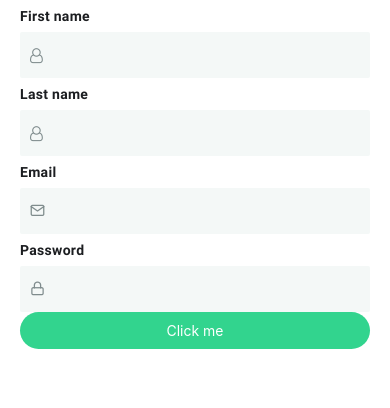
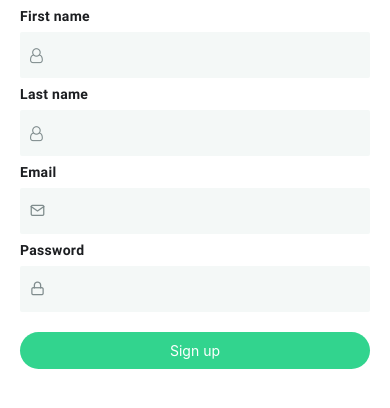
Before and after one commit to LawrenceOL/learning-moochat, a React Native app in the folder moochat/: screen / in a window 390 px wide. Shown: the top 408 px of the page. Built offline with nearby package versions, Linux system fonts and the light colour scheme.

Commit message:
submitbutton style and name

```diff
--- a/moochat/components/SubmitButton.js
+++ b/moochat/components/SubmitButton.js
@@ -9,10 +9,15 @@ const SubmitButton = (props) => {
 
   return (
     <TouchableOpacity
-      style={{ ...styles.button, ...{ backgroundColor: bgColor } }}
+      onPress={props.disabled ? () => {} : props.onPress}
+      style={{
+        ...styles.button,
+        ...props.style,
+        ...{ backgroundColor: bgColor },
+      }}
     >
       <Text style={{ color: props.disabled ? colors.grey : "white" }}>
-        Click me
+        {props.title}
       </Text>
     </TouchableOpacity>
   );
--- a/moochat/screens/AuthScreen.js
+++ b/moochat/screens/AuthScreen.js
@@ -16,7 +16,11 @@ const AuthScreen = (props) => {
         <Input label="Email" icon="mail" iconPack={Feather} />
         <Input label="Password" icon="lock" iconPack={Feather} />
 
-        <SubmitButton />
+        <SubmitButton
+          title="Sign up"
+          onPress={() => console.log("Sign up button pressed")}
+          style={{ marginTop: 20 }}
+        />
       </PageContainer>
     </SafeAreaView>
   );
```
